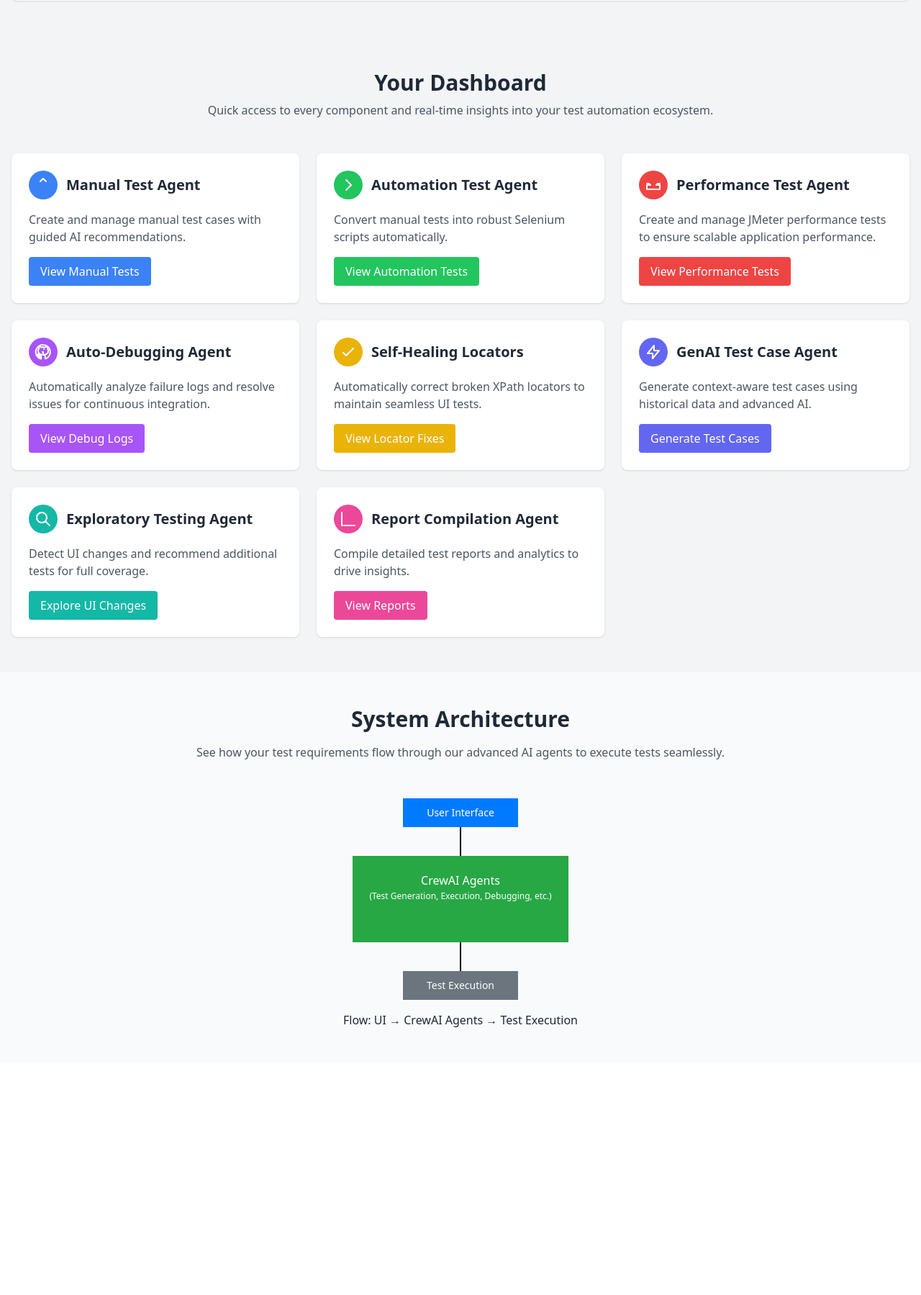
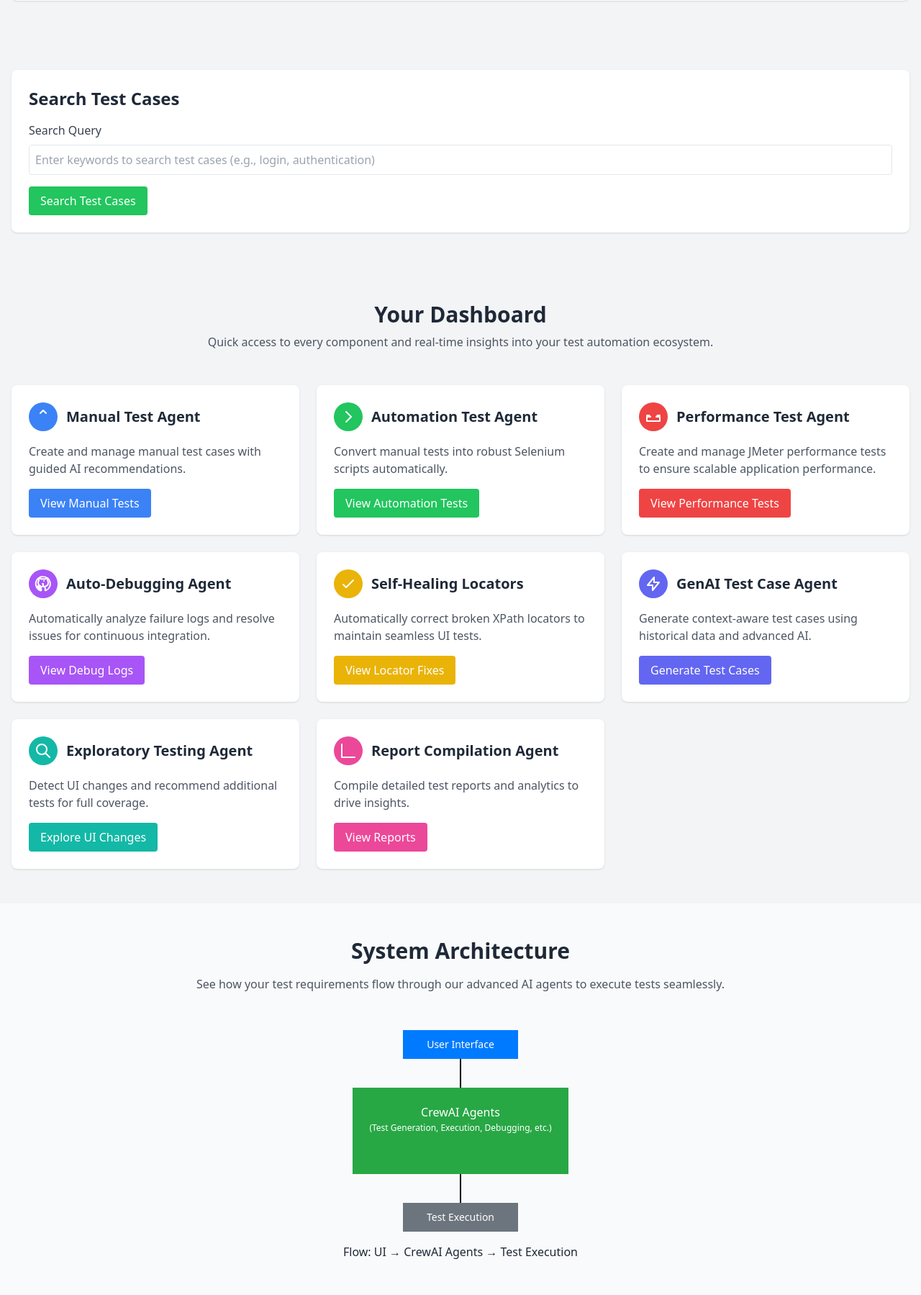
Before and after one commit to connectamitb/crewai-test-automation, a Flask app: page / in a window 1280 px wide. Shown: the part 1201-3000 px from the top of the page at 72% size. Before the commit the page ends 2628 px from the top, so only its background shows below. Run offline with Flask 3, Linux system fonts and the light colour scheme; some libraries are stand-ins or nearby versions.

Commit message:
Agent query: Can you see the search box section below the test case generation form? Could you try searching for test cases?
Restore missing test case search functionality.  Adds a search textbox and updates the search results display.

Screenshot: https://storage.googleapis.com/screenshot-production-us-central1/ac1ed6fe-6c5a-41bb-9484-e6881c10ad67/aa485c10-59ca-43f5-a285-309a5555c467.jpg

```diff
--- a/templates/index.html
+++ b/templates/index.html
@@ -140,6 +140,40 @@ Acceptance Criteria:
 - User receives error message for invalid credentials
 - User is redirected to dashboard after successful login
           </pre>
+        </div>
+      </div>
+    </div>
+  </section>
+
+  <!-- Search Test Cases Section -->
+  <section class="py-12">
+    <div class="max-w-7xl mx-auto px-4">
+      <div class="bg-white rounded-lg shadow p-6">
+        <h2 class="text-2xl font-bold mb-4">Search Test Cases</h2>
+        <form id="searchForm" class="space-y-4">
+          <div>
+            <label class="block text-gray-700 mb-2">Search Query</label>
+            <input
+              type="text"
+              id="searchQuery"
+              name="query"
+              class="w-full border rounded p-2"
+              required
+              placeholder="Enter keywords to search test cases (e.g., login, authentication)"
+            />
+          </div>
+
+          <button type="submit" class="bg-green-500 text-white px-4 py-2 rounded hover:bg-green-600">
+            Search Test Cases
+          </button>
+        </form>
+
+        <!-- Search Results Section -->
+        <div id="searchResults" class="mt-6 hidden">
+          <h3 class="text-xl font-bold mb-4">Search Results</h3>
+          <div id="resultsList" class="space-y-4">
+            <!-- Results will be dynamically inserted here -->
+          </div>
         </div>
       </div>
     </div>
@@ -453,10 +487,10 @@ Acceptance Criteria:
         e.preventDefault();
 
         const query = document.getElementById('searchQuery').value;
-        const source = document.getElementById('searchSource').value;
+        //const source = document.getElementById('searchSource').value; // Removed as not present in original
 
         try {
-          const response = await fetch(`/api/v1/test-cases/search?q=${encodeURIComponent(query)}&source=${source}`);
+          const response = await fetch(`/api/v1/test-cases/search?q=${encodeURIComponent(query)}`); //modified fetch URL
           const result = await response.json();
 
           if (!response.ok) {
@@ -468,24 +502,16 @@ Acceptance Criteria:
           searchResults.classList.remove('hidden');
           resultsList.innerHTML = '';
 
-          // Display results from both sources
-          if (result.weaviate && result.weaviate.length > 0) {
-            result.weaviate.forEach(testCase => {
-              const resultCard = createResultCard(testCase, 'Weaviate');
+          // Display results from both sources  (modified to handle potential missing keys)
+          if (result.results && result.results.length > 0) {
+            result.results.forEach(testCase => {
+              const resultCard = createResultCard(testCase);
               resultsList.appendChild(resultCard);
             });
+          } else {
+            resultsList.innerHTML = '<p class="text-gray-600">No test cases found matching your search.</p>';
           }
 
-          if (result.zephyr && result.zephyr.length > 0) {
-            result.zephyr.forEach(testCase => {
-              const resultCard = createResultCard(testCase, 'Zephyr Scale');
-              resultsList.appendChild(resultCard);
-            });
-          }
-
-          if (!result.weaviate?.length && !result.zephyr?.length) {
-            resultsList.innerHTML = '<p class="text-gray-600">No test cases found matching your search.</p>';
-          }
         } catch (error) {
           console.error('Error:', error);
           alert('Error searching test cases: ' + error.message);
@@ -493,33 +519,34 @@ Acceptance Criteria:
       });
     }
 
-    function createResultCard(testCase, source) {
+    function createResultCard(testCase) { //Simplified createResultCard
       const card = document.createElement('div');
       card.className = 'bg-gray-50 p-4 rounded-lg';
       card.innerHTML = `
         <div class="flex justify-between items-start">
-          <h4 class="font-semibold text-lg">${testCase.name}</h4>
-          <span class="bg-blue-100 text-blue-800 text-xs px-2 py-1 rounded">${source}</span>
+          <h4 class="font-semibold text-lg">${testCase.name || testCase.title || 'Untitled Test Case'}</h4>
         </div>
-        <p class="text-gray-600 mt-1">${testCase.objective}</p>
+        <p class="text-gray-600 mt-1">${testCase.objective || testCase.description || 'No description provided'}</p>
         ${testCase.precondition ? `
           <div class="mt-2">
             <h5 class="font-medium">Precondition:</h5>
             <p class="text-gray-600">${testCase.precondition}</p>
           </div>
         ` : ''}
+        ${testCase.steps ? `
           <div class="mt-2">
             <h5 class="font-medium">Steps:</h5>
             <ol class="list-decimal list-inside">
-            ${testCase.steps.map(step => `
+              ${(testCase.steps.map(step => `
                 <li class="mt-1">
-                ${step.step}
+                  ${step.step || step}
                   ${step.test_data ? `<br><span class="text-sm text-gray-500">Test Data: ${step.test_data}</span>` : ''}
-                <br><span class="text-sm text-green-600">Expected: ${step.expected_result}</span>
+                  ${step.expected_result ? `<br><span class="text-sm text-green-600">Expected: ${step.expected_result}</span>` : ''}
                 </li>
-            `).join('')}
+              `).join('') || '<li>No steps found.</li>')}
             </ol>
           </div>
+        ` : ''}
       `;
       return card;
     }
```
Lines whose indentation alone changed are shown as unchanged.
